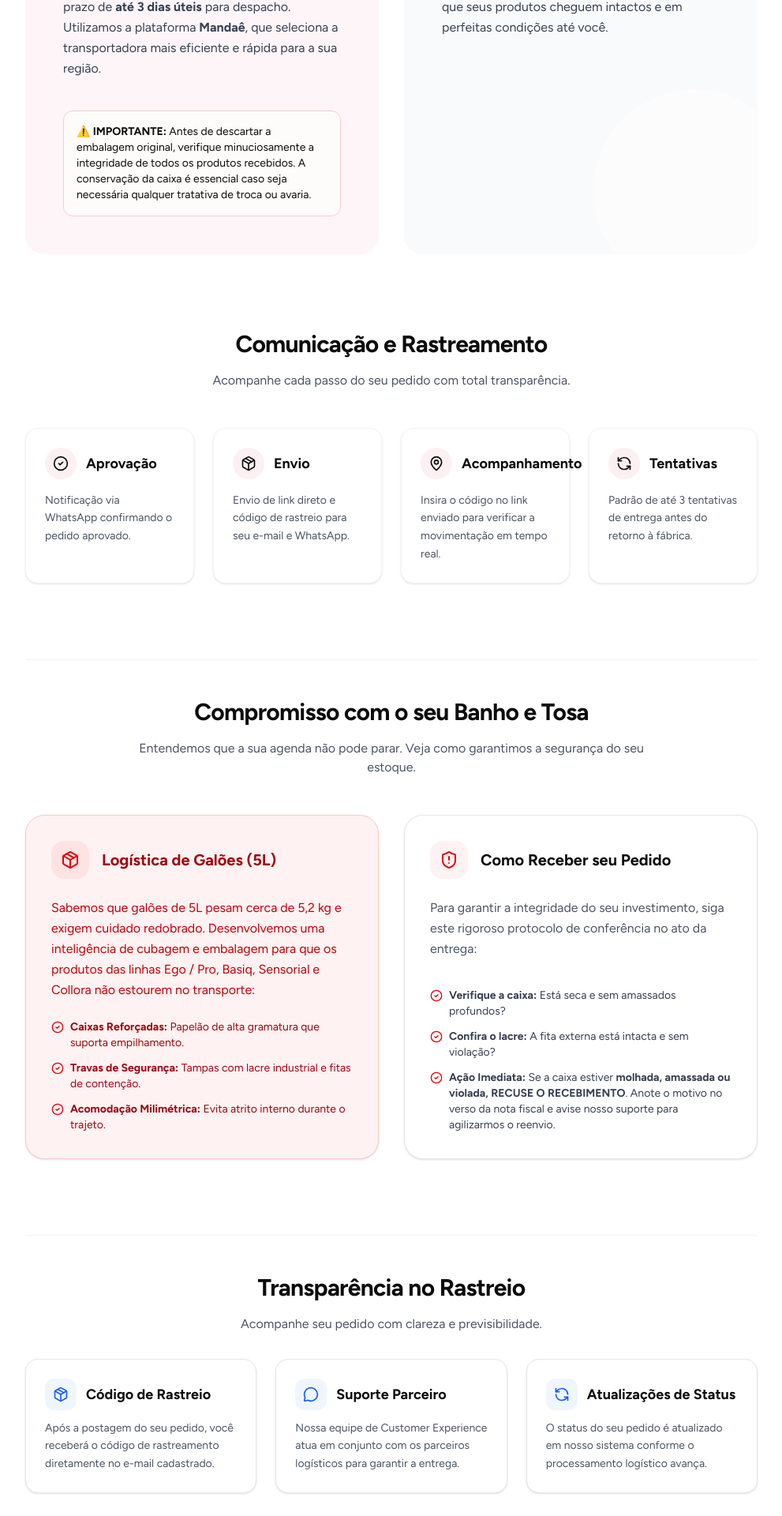
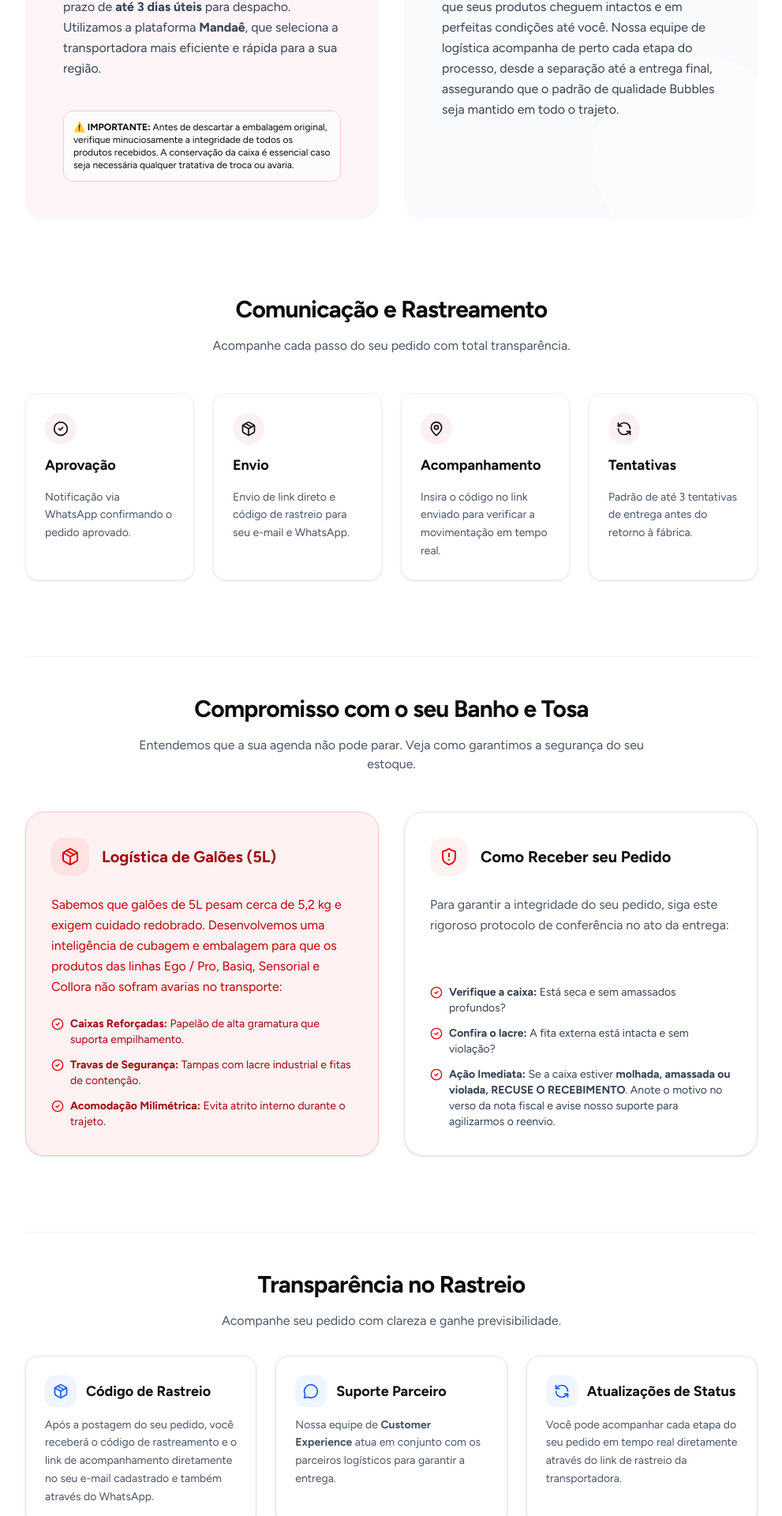
Before and after one commit to xavierxavier1995/bubbles, a Next.js app: page /politica-de-frete-e-entrega in a window 1280 px wide. Shown: the part 1352-3272 px from the top of the page at 79% size, without its empty margins (144-1135 px from the left). Built offline with nearby package versions, Linux system fonts and the light colour scheme.

Commit message:
feat(frete-entrega): Improve content and styling
Enhance the freight and delivery policy page with more detailed information and adjust visual styling for better readability. Updates include expanded descriptions and minor UI adjustments to the warning message.

```diff
--- a/app/politica-de-frete-e-entrega/page.tsx
+++ b/app/politica-de-frete-e-entrega/page.tsx
@@ -134,7 +134,7 @@ export default function ShippingPolicy() {
               Após a aprovação do pagamento, temos um prazo de <strong>até 3 dias úteis</strong> para despacho. Utilizamos a plataforma <strong>Mandaê</strong>, que seleciona a transportadora mais eficiente e rápida para a sua região.
             </p>
             <div className="mt-auto pt-4">
-              <div className="bg-white/60 border border-[#F4CDD4] rounded-xl p-4 text-sm text-[#0D0C0D]">
+              <div className="bg-white/60 border border-[#F4CDD4] rounded-xl p-3 text-xs text-[#0D0C0D]">
                 <strong>⚠️ IMPORTANTE:</strong> Antes de descartar a embalagem original, verifique minuciosamente a integridade de todos os produtos recebidos. A conservação da caixa é essencial caso seja necessária qualquer tratativa de troca ou avaria.
               </div>
             </div>
@@ -148,7 +148,7 @@ export default function ShippingPolicy() {
               <h3 className="text-2xl font-bold">Segurança no Transporte</h3>
             </div>
             <p className="text-gray-700 leading-relaxed relative z-10">
-              Utilizamos embalagens reforçadas para garantir que seus produtos cheguem intactos e em perfeitas condições até você.
+              Utilizamos embalagens reforçadas para garantir que seus produtos cheguem intactos e em perfeitas condições até você. Nossa equipe de logística acompanha de perto cada etapa do processo, desde a separação até a entrega final, assegurando que o padrão de qualidade Bubbles seja mantido em todo o trajeto.
             </p>
             <div className="absolute -bottom-12 -right-12 w-64 h-64 bg-white rounded-full opacity-50 group-hover:scale-110 transition-transform duration-700"></div>
           </div>
@@ -202,13 +202,13 @@ export default function ShippingPolicy() {
                 key={i}
                 className={`bg-white border border-gray-100 rounded-2xl p-6 shadow-sm hover:shadow-md transition-shadow animate-fade-in-up delay-${(i + 1) * 100}`}
               >
-                <div className="flex items-center gap-3 mb-4">
+                <div className="flex flex-col md:items-start items-center gap-3 mb-4">
                   <div className="w-10 h-10 rounded-full bg-[#F4CDD4]/30 flex items-center justify-center text-[#0D0C0D] shrink-0">
                     <step.icon className="w-5 h-5" />
                   </div>
-                  <h4 className="text-lg font-bold">{step.title}</h4>
+                  <h4 className="text-lg font-bold text-center md:text-left">{step.title}</h4>
                 </div>
-                <p className="text-sm text-gray-600 leading-relaxed">{step.desc}</p>
+                <p className="text-sm text-gray-600 leading-relaxed text-center md:text-left">{step.desc}</p>
               </div>
             ))}
           </div>
@@ -231,7 +231,7 @@ export default function ShippingPolicy() {
                 <h3 className="text-xl font-bold text-red-800">Logística de Galões (5L)</h3>
               </div>
               <p className="text-red-700 mb-6 leading-relaxed flex-grow">
-                Sabemos que galões de 5L pesam cerca de 5,2 kg e exigem cuidado redobrado. Desenvolvemos uma inteligência de cubagem e embalagem para que os produtos das linhas Ego / Pro, Basiq, Sensorial e Collora não estourem no transporte:
+                Sabemos que galões de 5L pesam cerca de 5,2 kg e exigem cuidado redobrado. Desenvolvemos uma inteligência de cubagem e embalagem para que os produtos das linhas Ego / Pro, Basiq, Sensorial e Collora não sofram avarias no transporte:
               </p>
               <ul className="space-y-3 text-sm text-red-800">
                 <li className="flex items-start gap-2">
@@ -258,7 +258,7 @@ export default function ShippingPolicy() {
                 <h3 className="text-xl font-bold">Como Receber seu Pedido</h3>
               </div>
               <p className="text-gray-600 mb-6 leading-relaxed flex-grow">
-                Para garantir a integridade do seu investimento, siga este rigoroso protocolo de conferência no ato da entrega:
+                Para garantir a integridade do seu pedido, siga este rigoroso protocolo de conferência no ato da entrega:
               </p>
               <ul className="space-y-3 text-sm text-gray-700">
                 <li className="flex items-start gap-2">
@@ -282,7 +282,7 @@ export default function ShippingPolicy() {
         <section className="space-y-8 pt-12 border-t border-gray-100">
           <div className="text-center max-w-2xl mx-auto space-y-4">
             <h2 className="text-3xl font-bold tracking-tight">Transparência no Rastreio</h2>
-            <p className="text-gray-600">Acompanhe seu pedido com clareza e previsibilidade.</p>
+            <p className="text-gray-600">Acompanhe seu pedido com clareza e ganhe previsibilidade.</p>
           </div>
           <div className="grid md:grid-cols-3 gap-3 md:gap-6">
             <div className="bg-white border border-gray-200 rounded-2xl p-5 md:p-6 shadow-sm">
@@ -293,7 +293,7 @@ export default function ShippingPolicy() {
                 <h3 className="text-lg font-bold">Código de Rastreio</h3>
               </div>
               <p className="text-sm text-gray-600 leading-relaxed">
-                Após a postagem do seu pedido, você receberá o código de rastreamento diretamente no e-mail cadastrado.
+                Após a postagem do seu pedido, você receberá o código de rastreamento e o link de acompanhamento diretamente no seu e-mail cadastrado e também através do WhatsApp.
               </p>
             </div>
             <div className="bg-white border border-gray-200 rounded-2xl p-5 md:p-6 shadow-sm">
@@ -304,7 +304,7 @@ export default function ShippingPolicy() {
                 <h3 className="text-lg font-bold">Suporte Parceiro</h3>
               </div>
               <p className="text-sm text-gray-600 leading-relaxed">
-                Nossa equipe de Customer Experience atua em conjunto com os parceiros logísticos para garantir a entrega.
+                Nossa equipe de <a href="https://wa.me/5511913612053?text=Preciso%20de%20ajuda%20a%20respeito%20do%20rastreio" target="_blank" rel="noopener noreferrer" className="font-bold hover:text-[#F4CDD4] transition-colors">Customer Experience</a> atua em conjunto com os parceiros logísticos para garantir a entrega.
               </p>
             </div>
             <div className="bg-white border border-gray-200 rounded-2xl p-5 md:p-6 shadow-sm">
@@ -315,7 +315,7 @@ export default function ShippingPolicy() {
                 <h3 className="text-lg font-bold">Atualizações de Status</h3>
               </div>
               <p className="text-sm text-gray-600 leading-relaxed">
-                O status do seu pedido é atualizado em nosso sistema conforme o processamento logístico avança.
+                Você pode acompanhar cada etapa do seu pedido em tempo real diretamente através do link de rastreio da transportadora.
               </p>
             </div>
           </div>
@@ -351,7 +351,7 @@ export default function ShippingPolicy() {
                 <ChevronDown className="w-5 h-5 transition duration-300 group-open:-rotate-180" />
               </summary>
               <div className="px-6 pb-6 text-gray-600 leading-relaxed">
-                Sim! Oferecemos frete grátis para todo o Brasil com valores mínimos de compra que variam por região. Consulte a tabela &quot;Frete Grátis por Região&quot; acima.
+                Sim! Oferecemos frete grátis para todo o Brasil com valores mínimos de compra que variam por região. Para mais detalhes e para acompanhar sua entrega, acesse nossa <a href="/rastreio" className="font-bold underline hover:text-[#F4CDD4] transition-colors">página de rastreamento</a>.
               </div>
             </details>
             <details className="group bg-white border border-gray-200 rounded-2xl [&_summary::-webkit-details-marker]:hidden">
@@ -369,7 +369,7 @@ export default function ShippingPolicy() {
                 <ChevronDown className="w-5 h-5 transition duration-300 group-open:-rotate-180" />
               </summary>
               <div className="px-6 pb-6 text-gray-600 leading-relaxed">
-                Caso precise alterar o endereço, entre em contato com nosso atendimento pelo WhatsApp. A alteração pode ser realizada desde que o pedido ainda não tenha sido faturado.
+                Caso precise alterar o endereço, entre em contato com nosso atendimento pelo <a href="https://wa.me/5511913612053?text=Preciso%20alterar%20o%20endere%C3%A7o%20de%20entrega" target="_blank" rel="noopener noreferrer" className="font-bold underline hover:text-[#F4CDD4] transition-colors">WhatsApp</a>. A alteração pode ser realizada desde que o pedido ainda não tenha sido faturado.
               </div>
             </details>
             <details className="group bg-white border border-gray-200 rounded-2xl [&_summary::-webkit-details-marker]:hidden">
@@ -378,7 +378,7 @@ export default function ShippingPolicy() {
                 <ChevronDown className="w-5 h-5 transition duration-300 group-open:-rotate-180" />
               </summary>
               <div className="px-6 pb-6 text-gray-600 leading-relaxed">
-                Não. Nossas transportadoras parceiras operam e realizam entregas apenas em dias úteis, de segunda a sexta-feira, em horário comercial.
+                Isso depende da transportadora selecionada e da sua região de entrega. Para verificar a previsão exata, entre em contato com seu código de rastreio no nosso <a href="https://wa.me/5511913612053?text=Gostaria%20de%20saber%20se%20minha%20entrega%20pode%20ocorrer%20no%20final%20de%20semana" target="_blank" rel="noopener noreferrer" className="font-bold underline hover:text-[#F4CDD4] transition-colors">WhatsApp</a>.
               </div>
             </details>
             <details className="group bg-white border border-gray-200 rounded-2xl [&_summary::-webkit-details-marker]:hidden">
@@ -387,7 +387,7 @@ export default function ShippingPolicy() {
                 <ChevronDown className="w-5 h-5 transition duration-300 group-open:-rotate-180" />
               </summary>
               <div className="px-6 pb-6 text-gray-600 leading-relaxed">
-                Verifique primeiro com vizinhos, funcionários ou na portaria. Caso realmente não encontre, contate nosso suporte via WhatsApp imediatamente.
+                Verifique primeiro com vizinhos, funcionários ou na portaria. Caso realmente não encontre, contate nosso suporte via <a href="https://wa.me/5511913612053?text=Meu%20pedido%20consta%20como%20entregue%20mas%20n%C3%A3o%20recebi" target="_blank" rel="noopener noreferrer" className="font-bold underline hover:text-[#F4CDD4] transition-colors">WhatsApp</a> imediatamente.
               </div>
             </details>
             <details className="group bg-white border border-gray-200 rounded-2xl [&_summary::-webkit-details-marker]:hidden">
```
